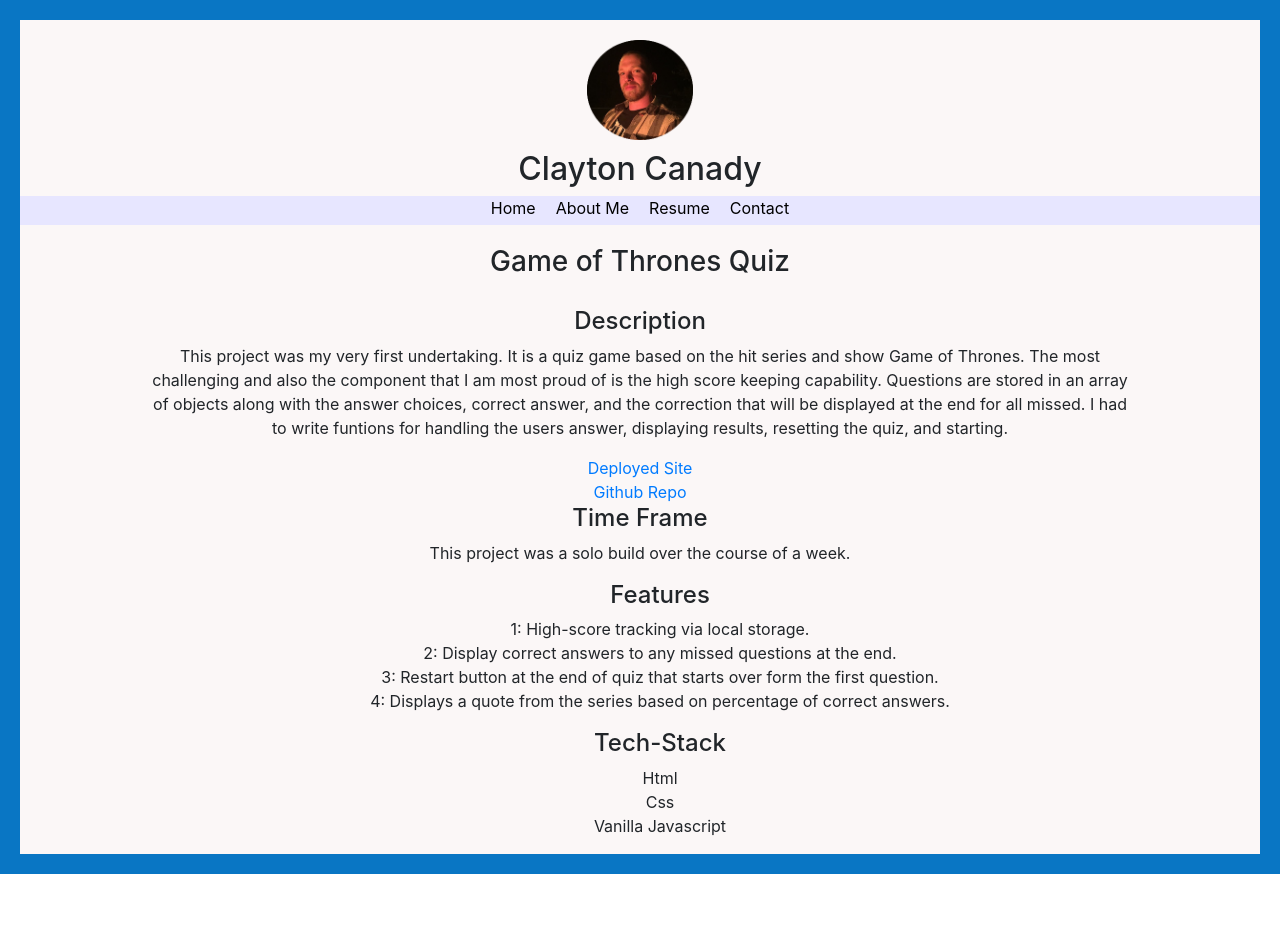
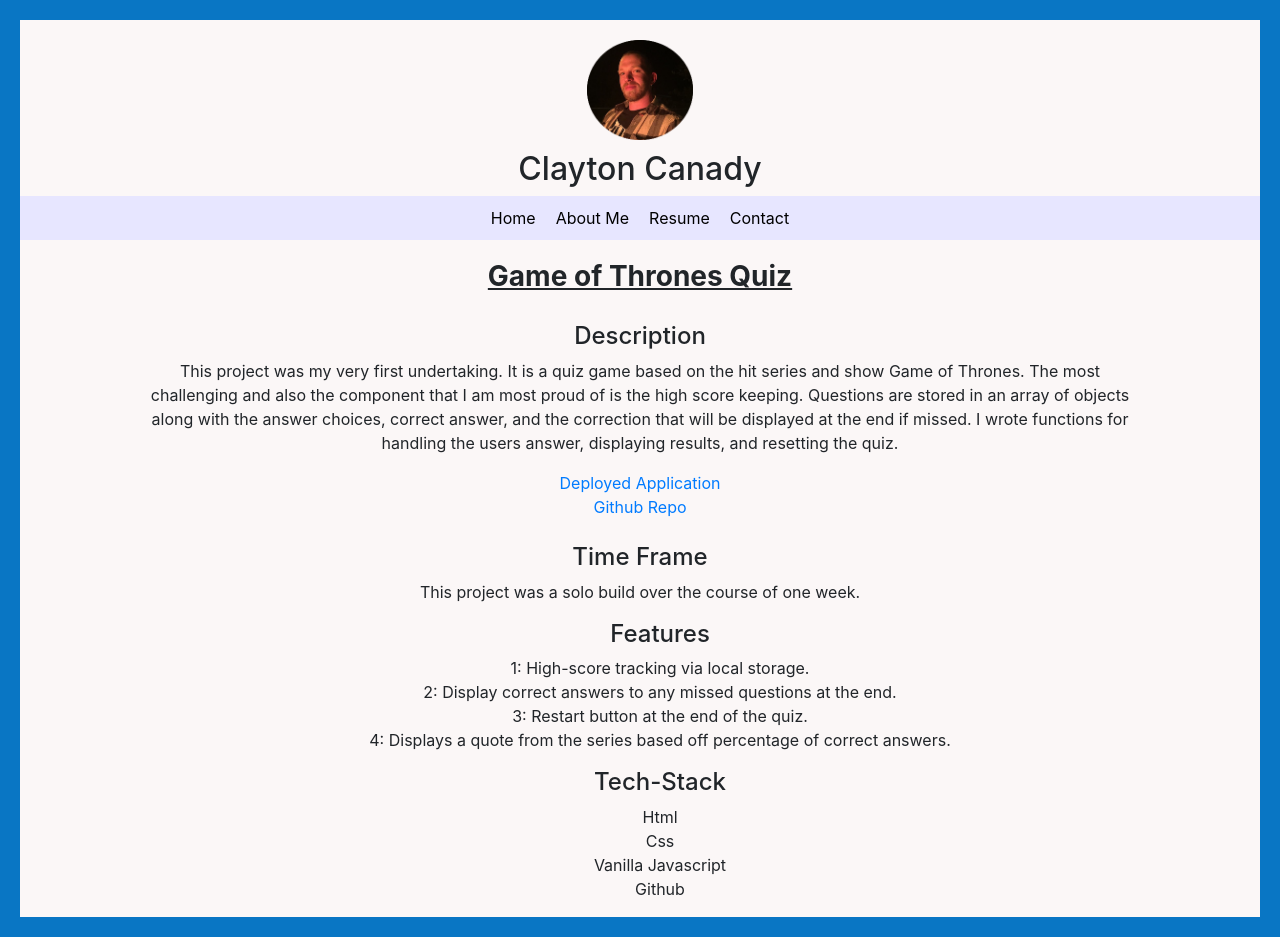
Before and after one commit to ClaytonCanady/cjc_portfolio, a React (Create React App) app: page /GameOfThrones in a window 1280 px wide. Before the commit the page ends 874 px from the top, so only its background shows below. Built offline with nearby package versions, Linux system fonts and the light colour scheme.

Commit message:
style rework and rewording

```diff
--- a/src/AboutMe.js
+++ b/src/AboutMe.js
@@ -6,11 +6,21 @@
 			<div className='about-me'>
 				<br />
 				<br />
-				<h4>Thank You for Visiting my Page!</h4>
+				<h4>Who am I?</h4>
 				<p>
-					With my unusual background for the industry and ever growing skillset
-					I would be a valuable asset to your team. I am a swift learner and
-					exceed at both leading and working with teams to deliver results.
+					My name is Clayton Canady, I am a fullstack developer currently living
+					in North Carolina. I am an army veteran and also have a background in
+					welding and fabrication. My interests include spending time outdoors
+					whether that be hiking, hunting, grilling, or fishing. I also enjoy
+					playing games with friends and family, both online and in tabletop
+					format.
+				</p>
+				<h4>My Passions</h4>
+				<p>
+					I love to learn, each new technology is an opportunity for me to grow
+					and advance my skills. I am passionate about accessibility, the extra
+					time and resources put into an application to make it usable by all is
+					an absolute must.
 				</p>
 
 				<h4>Not Just a Programmer.</h4>
@@ -22,26 +32,15 @@
 				</p>
 				<h4>What can I bring to the table?</h4>
 				<ul>
-					<li>Css</li>
-					<li>Vanilla JS</li>
 					<li>React</li>
 					<li>Django</li>
+					<li>Git</li>
 					<li>Python</li>
 					<li>Mongo DB</li>
 					<li>Apis</li>
+					<li>HTML/CSS</li>
+					<li>Javascript</li>
 				</ul>
-				<h4>
-					<a
-						href='https://www.linkedin.com/in/clayton-canady-dev/'
-						target='blank'>
-						LinkedIn
-					</a>
-				</h4>
-				<h4>
-					<a href='https://github.com/ClaytonCanady' target='blank'>
-						Github
-					</a>
-				</h4>
 			</div>
 		);
 	}
--- a/src/App.css
+++ b/src/App.css
@@ -6,6 +6,11 @@
 	min-height: 100vh;
 	text-align: center;
 	/* padding-bottom: 20px; */
+}
+
+.single-project h3 {
+	font-weight: bold;
+	text-decoration: underline;
 }
 .resume {
 	height: 80vh;
@@ -30,7 +35,7 @@
 }
 nav {
 	background-color: #e7e6ff;
-	padding-bottom: 5px;
+	padding: 10px 0;
 }
 nav p {
 	color: black;
@@ -44,14 +49,10 @@
 	padding-right: 10vw;
 	padding-left: 10vw;
 }
-.contact h4 {
-	padding-top: 35px;
-}
-.contact h5 {
-	padding-top: 40px;
-}
+
+
 .contact h3 {
-	padding-top: 45px;
+
 	text-decoration: underline;
 }
 h4 a {
--- a/src/App.js
+++ b/src/App.js
@@ -14,7 +14,7 @@
 		return (
 			<div className='App'>
 				<div className='sidebar'>
-					<img src={require('./images/me.png')} alt='game of thrones quiz' />
+					<img src={require('./images/me.png')} alt='Me' />
 					<h2>Clayton Canady</h2>
 					<nav>
 						<Link to='/'>
--- a/src/ContactMe.js
+++ b/src/ContactMe.js
@@ -4,9 +4,24 @@
 	render() {
 		return (
 			<div className='contact'>
-			<h3>Contact-Me</h3>
+				<br/>
+				<h3>Contact-Me</h3>
 				<h5>Email: cjcanady1113@gmail.com</h5>
+				<br/>
 				<h5>Phone: 1-910-305-6588</h5>
+				<br/>
+				<h5>
+					<a
+						href='https://www.linkedin.com/in/clayton-canady-dev/'
+						target='blank'>
+						LinkedIn
+					</a>
+				</h5>
+				<h5>
+					<a href='https://github.com/ClaytonCanady' target='blank'>
+						Github
+					</a>
+				</h5>
 			</div>
 		);
 	}
--- a/src/DungeonsAndDragons.js
+++ b/src/DungeonsAndDragons.js
@@ -10,8 +10,7 @@
 					Dungeons and Dragons has always been a subject of interest to me. I
 					wanted to create an application for the finding and viewing of spells
 					and other properties in the game. The most challenging and also the
-					component that I am most proud of is the filterable search inside each
-					tab, this makes it much easier to find a specific spell versus reading
+					component that I am most proud of is the filterable search, this makes it much easier to find a specific spell versus reading
 					through the alphabetized list. All items displayed are pulled from an
 					external API and rendered in the browser as list items until they are
 					clicked to show more information.
@@ -19,7 +18,7 @@
 				<a
 					href='https://dungeons-and-dragons-info.herokuapp.com/'
 					target='blank'>
-					Deployed Site
+					Deployed Application
 				</a>
 				<br />
 				<a
@@ -27,6 +26,8 @@
 					target='blank'>
 					Github Repo
 				</a>
+				<br />
+				<br />
 				<h4>Time Frame</h4>
 				<p>This project was a solo build over the course of two weeks.</p>
 				<ul>
@@ -42,7 +43,7 @@
 					<li>React</li>
 					<li>Css</li>
 					<li>React Bootstrap</li>
-					<li>React router and React Router DOM</li>
+					<li>React router</li>
 				</ul>
 			</div>
 		);
--- a/src/Fleet.js
+++ b/src/Fleet.js
@@ -1,4 +1,5 @@
 import React, { Component } from 'react';
+
 
 class Fleet extends Component {
 	render() {
@@ -14,7 +15,7 @@
 					password123
 				</p>
 				<a href='https://warm-brook-93750-dev.herokuapp.com/' target='blank'>
-					Deployed Site
+					Deployed Application
 				</a>
 				<br />
 				<a
@@ -28,6 +29,8 @@
 					target='blank'>
 					Github Repo Back-End
 				</a>
+				<br />
+				<br />
 				<h4>Time Frame</h4>
 				<p>This project was a collaboration over the course of two weeks.</p>
 				<ul>
@@ -42,7 +45,7 @@
 					<li>React</li>
 					<li>Css</li>
 					<li>React Bootstrap</li>
-					<li>React router and React Router DOM</li>
+					<li>React router</li>
 					<li>React Hooks</li>
 					<li>Axios</li>
 					<li>Mongo DB</li>
--- a/src/GameOfThrones.js
+++ b/src/GameOfThrones.js
@@ -9,17 +9,15 @@
 				<p>
 					This project was my very first undertaking. It is a quiz game based on
 					the hit series and show Game of Thrones. The most challenging and also
-					the component that I am most proud of is the high score keeping
-					capability. Questions are stored in an array of objects along with the
+					the component that I am most proud of is the high score keeping. Questions are stored in an array of objects along with the
 					answer choices, correct answer, and the correction that will be
-					displayed at the end for all missed. I had to write funtions for
-					handling the users answer, displaying results, resetting the quiz, and
-					starting.
+					displayed at the end if missed. I wrote functions for
+					handling the users answer, displaying results, and resetting the quiz.
 				</p>
 				<a
 					href='https://claytoncanady.github.io/Game-of-Thrones-Quiz/'
 					target='blank'>
-					Deployed Site
+					Deployed Application
 				</a>
 				<br />
 				<a
@@ -27,8 +25,10 @@
 					target='blank'>
 					Github Repo
 				</a>
+				<br />
+				<br />
 				<h4>Time Frame</h4>
-				<p>This project was a solo build over the course of a week.</p>
+				<p>This project was a solo build over the course of one week.</p>
 				<ul>
 					<h4>Features</h4>
 					<li>1: High-score tracking via local storage.</li>
@@ -36,11 +36,10 @@
 						2: Display correct answers to any missed questions at the end.
 					</li>
 					<li>
-						3: Restart button at the end of quiz that starts over form the first
-						question.
+						3: Restart button at the end of the quiz.
 					</li>
 					<li>
-						4: Displays a quote from the series based on percentage of correct
+						4: Displays a quote from the series based off percentage of correct
 						answers.
 					</li>
 				</ul>
@@ -49,6 +48,7 @@
 					<li>Html</li>
 					<li>Css</li>
 					<li>Vanilla Javascript</li>
+					<li>Github</li>
 				</ul>
 			</div>
 		);
--- a/src/Home.js
+++ b/src/Home.js
@@ -4,13 +4,8 @@
 	render() {
 		return (
 			<div className='home'>
-				<h4>Who am I?</h4>
-				<p>
-					My name is Clayton Canady, I am a fullstack developer currently living in North Carolina. I am looking for an opportunity to relocate, hopefully to Austin, Texas. I am an army veteran and also have a background
-					in welding and fabrication. My interests include spending time outdoors whether that be hiking, hunting, grilling, or fishing. I also enjoy playing games with friends and family, both online and in tabletop format.
-				</p>
-
-				<h4>Some of my previous projects.</h4>
+				<br/>
+				<h4>My Previous Projects</h4>
 				<div className='container'>
 					<div className='project'>
 						<Link to={'/MeatMaster'}>
--- a/src/MeatMaster.js
+++ b/src/MeatMaster.js
@@ -13,7 +13,7 @@
 					credentials for the site are Username: testcreds Password: password123
 				</p>
 				<a href='https://meat-master-front.herokuapp.com/' target='blank'>
-					Deployed Site
+					Deployed Application
 				</a>
 				<br />
 				<a
@@ -27,6 +27,8 @@
 					target='blank'>
 					Github Repo Back-End
 				</a>
+				<br/>
+				<br/>
 				<h4>Time Frame</h4>
 				<p>This project was a solo build over the course of two weeks.</p>
 				<ul>
@@ -35,14 +37,14 @@
 					<li>2: View all recipes that have been added</li>
 					<li>3: Add, edit, or delete recipes attached to your account.</li>
 					<li>4: Responsive nav bar.</li>
-					<li>5: All recipes show the posters username.</li>
+					<li>5: All recipes show the authors username.</li>
 				</ul>
 				<ul>
 					<h4>Tech-Stack</h4>
 					<li>React</li>
 					<li>Css</li>
 					<li>React Bootstrap</li>
-					<li>React router and React Router DOM</li>
+					<li>React router</li>
 					<li>React Hooks</li>
 					<li>Axios</li>
 					<li>Django</li>
--- a/src/Resume.js
+++ b/src/Resume.js
@@ -4,6 +4,7 @@
     render() {
         return (
 					<div>
+						<br/>
 						<img className='resume'
 							src={require('./images/CJCresume.png')}
 							alt='my resume'
```
